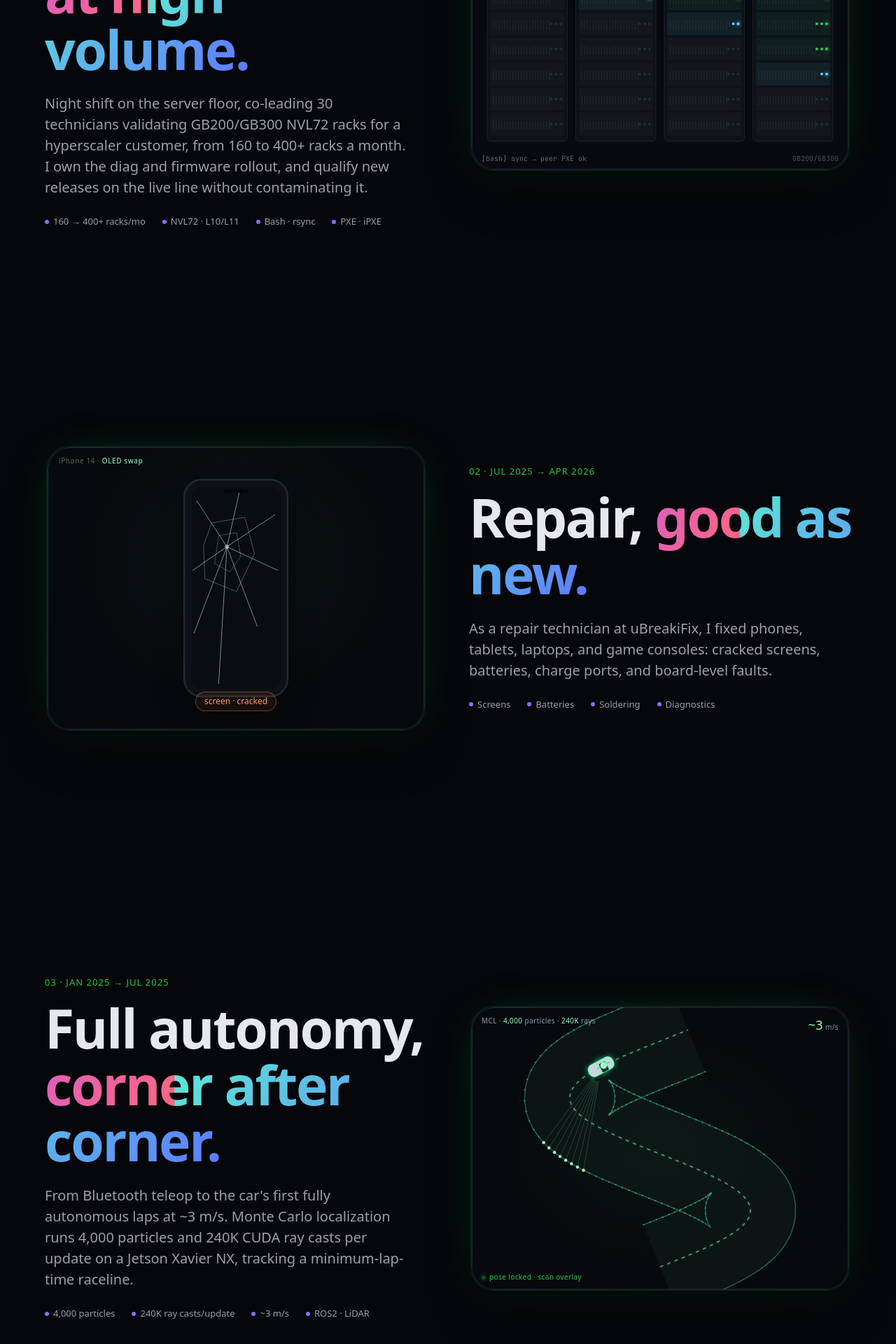
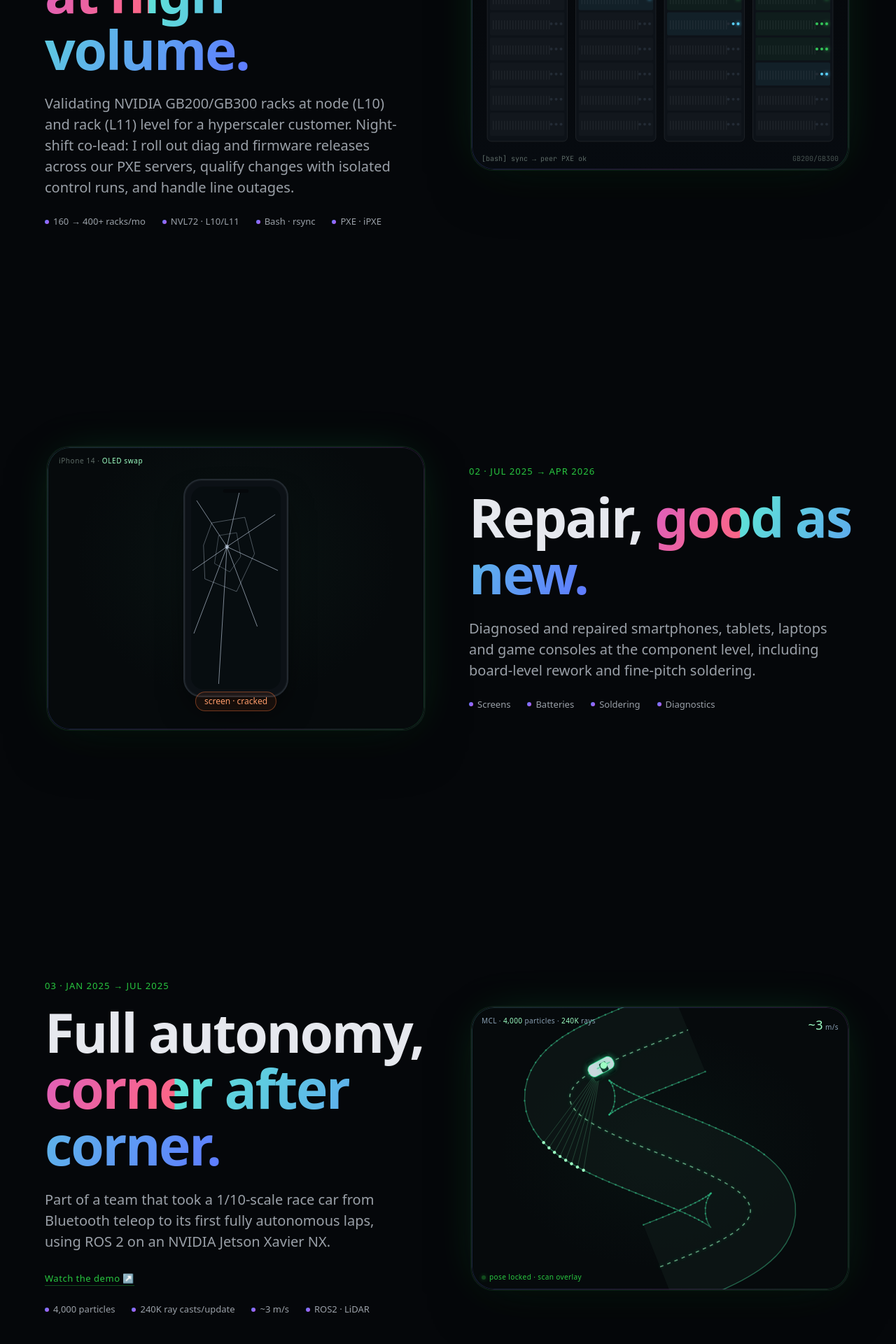
Before and after one commit to KuyaBasti/MyPortfolio, a Next.js app: page / in a window 1280 px wide. Shown: the part 1160-3080 px from the top of the page at 70% size. Built offline with nearby package versions, Linux system fonts and the light colour scheme.

Commit message:
Copy: LinkedIn-voice descriptions for experiences and projects
Experience descriptions reuse John's LinkedIn text verbatim (plus the
F1Tenth demo link). Project cards are rewritten in the same plain voice.
Titles, dates, chips and the canonical portfolio.ts bullets are unchanged.

```diff
--- a/src/components/new/Experience.tsx
+++ b/src/components/new/Experience.tsx
@@ -16,6 +16,7 @@ interface Scene {
     meta: string[];
     tint: string;
     visual: "quanta" | "ubif" | "f1" | "nasa";
+    link?: { label: string; href: string };
     side: Side; // which side the visual sits on (desktop)
 }
 
@@ -25,7 +26,7 @@ const scenes: Scene[] = [
         date: "Apr 2026 → Present",
         titleLead: "Server qualification,",
         titleIri: "at high volume.",
-        desc: "Night shift on the server floor, co-leading 30 technicians validating GB200/GB300 NVL72 racks for a hyperscaler customer, from 160 to 400+ racks a month. I own the diag and firmware rollout, and qualify new releases on the live line without contaminating it.",
+        desc: "Validating NVIDIA GB200/GB300 racks at node (L10) and rack (L11) level for a hyperscaler customer. Night-shift co-lead: I roll out diag and firmware releases across our PXE servers, qualify changes with isolated control runs, and handle line outages.",
         meta: ["160 → 400+ racks/mo", "NVL72 · L10/L11", "Bash · rsync", "PXE · iPXE"],
         tint: "tint-quanta",
         visual: "quanta",
@@ -36,7 +37,7 @@ const scenes: Scene[] = [
         date: "Jul 2025 → Apr 2026",
         titleLead: "Repair,",
         titleIri: "good as new.",
-        desc: "As a repair technician at uBreakiFix, I fixed phones, tablets, laptops, and game consoles: cracked screens, batteries, charge ports, and board-level faults.",
+        desc: "Diagnosed and repaired smartphones, tablets, laptops and game consoles at the component level, including board-level rework and fine-pitch soldering.",
         meta: ["Screens", "Batteries", "Soldering", "Diagnostics"],
         tint: "tint-ubif",
         visual: "ubif",
@@ -47,10 +48,11 @@ const scenes: Scene[] = [
         date: "Jan 2025 → Jul 2025",
         titleLead: "Full autonomy,",
         titleIri: "corner after corner.",
-        desc: "From Bluetooth teleop to the car's first fully autonomous laps at ~3 m/s. Monte Carlo localization runs 4,000 particles and 240K CUDA ray casts per update on a Jetson Xavier NX, tracking a minimum-lap-time raceline.",
+        desc: "Part of a team that took a 1/10-scale race car from Bluetooth teleop to its first fully autonomous laps, using ROS 2 on an NVIDIA Jetson Xavier NX.",
         meta: ["4,000 particles", "240K ray casts/update", "~3 m/s", "ROS2 · LiDAR"],
         tint: "tint-f1",
         visual: "f1",
+        link: { label: "Watch the demo", href: "https://www.youtube.com/watch?v=dcUj0-wVvGQ" },
         side: "right",
     },
     {
@@ -58,7 +60,7 @@ const scenes: Scene[] = [
         date: "Sep 2023 → Jan 2025",
         titleLead: "Bare metal,",
         titleIri: "bound for orbit.",
-        desc: "Bare-metal IMU driver in C for a 3U CubeSat set to launch September 2026, with software-I2C and hardware-SPI register paths and runtime selection between two IMUs. The SPI path fed the only live sensor input to the attitude-control loops.",
+        desc: "Developed the bare-metal IMU driver (I2C and SPI) and the experiment-logging timer in C on an STM32 for a 3U CubeSat, now handed off to NASA for launch.",
         meta: ["launches Sept 2026", "10 Hz deterministic", "SPI mode 3 · 2.5 MHz", "Bare-metal C · FreeRTOS"],
         tint: "tint-nasa",
         visual: "nasa",
@@ -92,6 +94,11 @@ export default function Experience() {
                             {s.titleLead} <span className="iri">{s.titleIri}</span>
                         </h2>
                         <p className="scene-desc">{s.desc}</p>
+                        {s.link && (
+                            <a className="scene-link mono" href={s.link.href} target="_blank" rel="noopener noreferrer">
+                                {s.link.label} ↗
+                            </a>
+                        )}
                         <div className="scene-meta">
                             {s.meta.map((m) => (
                                 <span key={m}>{m}</span>
@@ -145,6 +152,12 @@ export default function Experience() {
                     font-size: 20px; color: var(--ink-soft); line-height: 1.5;
                     max-width: 520px; margin-bottom: 24px;
                 }
+                .scene-link {
+                    display: inline-block; margin: -8px 0 24px; font-size: 13px; color: var(--accent);
+                    letter-spacing: 0.04em; text-decoration: none; border-bottom: 1px solid rgba(40,200,64,0.35);
+                    transition: border-color .2s;
+                }
+                .scene-link:hover { border-color: var(--accent); }
                 .scene-meta { display: flex; gap: 24px; flex-wrap: wrap; font-size: 13px; color: var(--ink-soft); }
                 .scene-meta span { display: flex; align-items: center; gap: 6px; }
                 .scene-meta span::before {
--- a/src/components/new/Projects.tsx
+++ b/src/components/new/Projects.tsx
@@ -23,7 +23,7 @@ const cards: Card[] = [
     {
         eyebrow: "Featured · Embedded",
         title: "DUAL! Inspired Game",
-        desc: "Two-player game across two bare-metal CC3200 MCUs with no shared game state: BMA222 tilt over I2C, a framebuffer-free SPI OLED, and projectiles handed off as 11-byte UART packets, with live scores pushed to an AWS IoT device shadow.",
+        desc: "A two-player game running on two bare-metal CC3200 boards with no shared game state: tilt steering from an accelerometer, an OLED driven over SPI, and projectiles handed board to board over UART so each screen mirrors the other's shot. Live scores go to AWS IoT and show up on a Flask scoreboard.",
         tech: "C · ARM Cortex-M4 · SPI · UART · I2C · AWS IoT · Flask",
         span: "pj-span-7",
         visual: "dual",
@@ -32,7 +32,7 @@ const cards: Card[] = [
     {
         eyebrow: "Embedded",
         title: "Robotic Arm",
-        desc: "G-code interpreter with real-time inverse kinematics on a 2-link planar arm via RS-232 servo control.",
+        desc: "A G-code interpreter that drives a 2-link planar arm over RS-232, solving the inverse kinematics in real time so the arm draws what the file describes.",
         tech: "C++ · IK · G-code · RS-232",
         span: "pj-span-5",
         visual: "arm",
@@ -41,7 +41,7 @@ const cards: Card[] = [
     {
         eyebrow: "Parallel · GPU",
         title: "Parallel Edge Detection",
-        desc: "Gaussian blur, Sobel, and hysteresis thresholding as OpenMP+AVX and CUDA engines: ~15× on the CPU engine with byte-identical output, plus 32×32 coalesced CUDA blocks over constant-memory kernels.",
+        desc: "Edge detection (Gaussian blur, Sobel, hysteresis threshold) written three ways: a sequential reference, an OpenMP+AVX engine, and a CUDA engine. The CPU engine runs about 15x faster than the reference with byte-identical output.",
         tech: "C++20 · CUDA · OpenMP · AVX",
         span: "pj-span-6",
         visual: "edge",
@@ -50,7 +50,7 @@ const cards: Card[] = [
     {
         eyebrow: "Systems · Go",
         title: "DNS Resolver",
-        desc: "Concurrent recursive resolver in Go: an iterative root-down delegation walk over a TTL-aware cache, FNV-1a sharded with a per-shard RWMutex, validated under 4,000+ concurrent goroutines.",
+        desc: "A recursive DNS resolver in Go that walks delegations from the root servers down and caches answers in a hash-partitioned, TTL-aware cache. Tested under 4,000+ concurrent goroutines.",
         tech: "Go · DNS · RWMutex · Caching",
         span: "pj-span-6",
         visual: "dns",
@@ -59,7 +59,7 @@ const cards: Card[] = [
     {
         eyebrow: "Machine Learning",
         title: "Salary Prediction Model",
-        desc: "Random Forest with R²=0.848 over 6,684 records, served through an interactive Flask UI.",
+        desc: "A salary prediction model trained on 6,684 records. The Random Forest came out on top at R² = 0.848, and a small Flask app serves the predictions.",
         tech: "Python · scikit-learn · Flask",
         span: "pj-span-5",
         visual: "ml",
@@ -68,7 +68,7 @@ const cards: Card[] = [
     {
         eyebrow: "Full-stack · HackDavis '24",
         title: "Aggie Reminder",
-        desc: "Volunteer scheduling and reminder system built with Node, Postgres, and SendGrid-powered automated reminders.",
+        desc: "A volunteer scheduling and reminder tool built at HackDavis 2024: Node and Postgres on the back end, with SendGrid sending the automated reminders.",
         tech: "Node · Express · Postgres · SendGrid",
         span: "pj-span-7",
         visual: "aggie",
```
